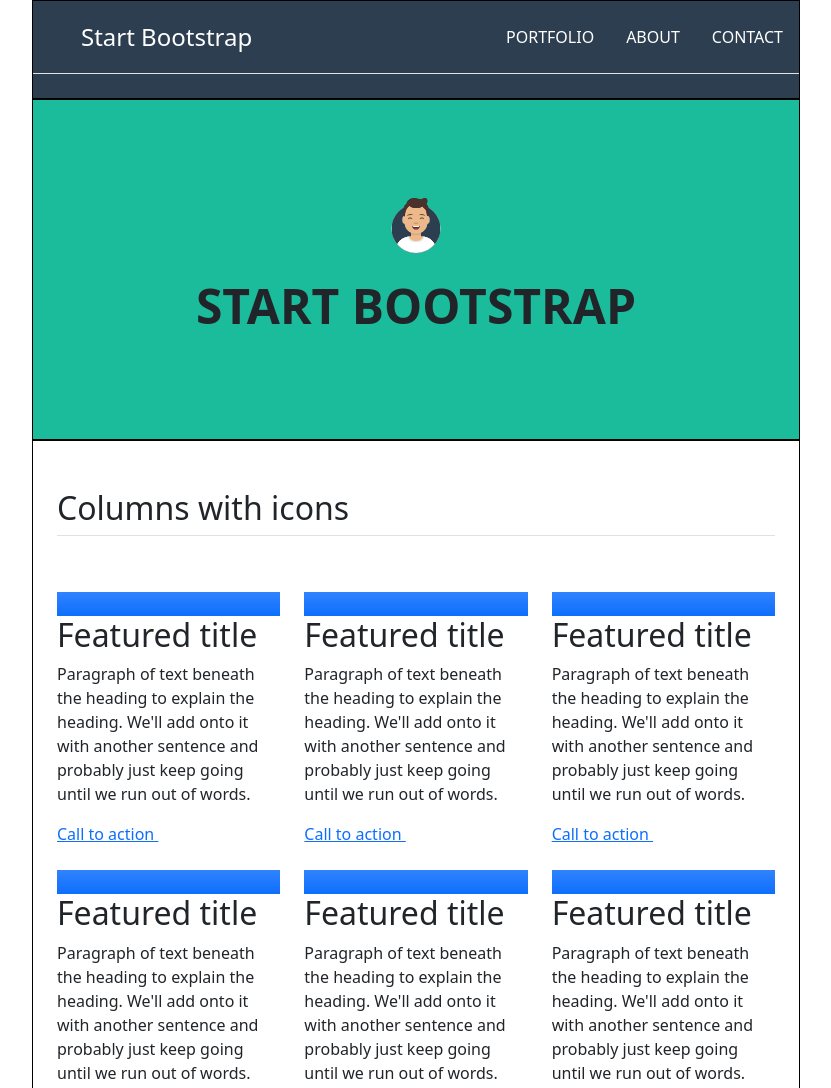
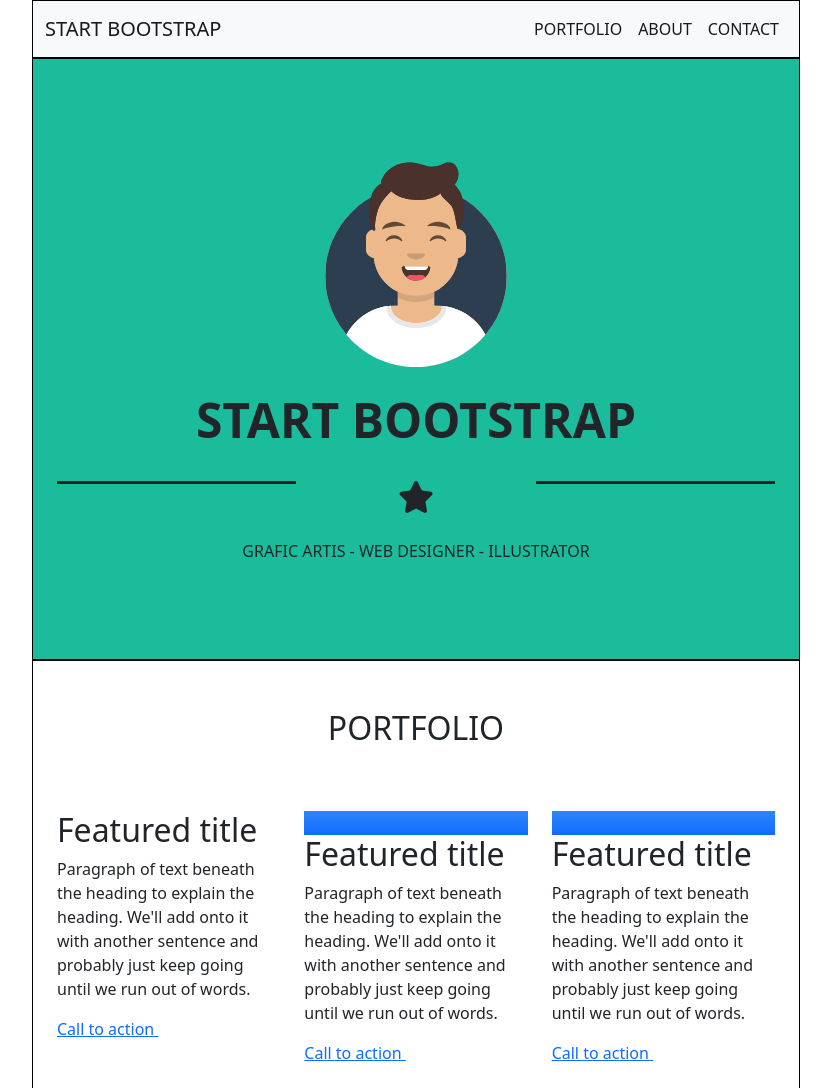
Before and after one commit to callagan70/html-css-bootstrap-freelancer, a plain HTML site: page index.html in a window 1280 px wide. Shown: the top 1088 px of the page, without its empty margins (224-1055 px from the left). Drawn offline with nearby package versions, Linux system fonts and the light colour scheme.

Commit message:
ODIO I FRAMEWORK... (crying)

```diff
--- a/index.html
+++ b/index.html
@@ -5,6 +5,7 @@
     <meta http-equiv="X-UA-Compatible" content="IE=edge">
     <meta name="viewport" content="width=device-width, initial-scale=1.0">
     <link href="https://cdn.jsdelivr.net/npm/bootstrap@5.0.2/dist/css/bootstrap.min.css" rel="stylesheet" integrity="sha384-EVSTQN3/azprG1Anm3QDgpJLIm9Nao0Yz1ztcQTwFspd3yD65VohhpuuCOmLASjC" crossorigin="anonymous">
+    <script src="https://kit.fontawesome.com/11759af7d1.js" crossorigin="anonymous"></script>
     <link rel="stylesheet" href="style.css">
     <title>ODIO LE LIBRERIE</title>
 </head>
@@ -14,55 +15,76 @@
 Write with VSC + ADD Comment Anchors -->
 
 <body>
+
 <header>
-    <div class="d-flex flex-wrap justify-content-center py-3 mb-4 border-bottom">
+    <nav class="navbar navbar-expand-lg navbar-light bg-light ">
+      <div class="container-fluid d-flex justify-content-between">
+        <div>
+          <a class="navbar-brand" href="#">START BOOTSTRAP</a>
+        </div>
+        <div>
 
-        <a href="/" class="d-flex align-items-center mb-3 mb-md-0 me-md-auto text-decoration-none text-dark">
-            <svg class="bi me-2" width="40" height="32">
-                <use xlink:href="#bootstrap"></use>
-            </svg>
-            <span class="fs-4 bianco">Start Bootstrap</span>
-        </a>
+        <button class="navbar-toggler" type="button" data-bs-toggle="collapse" data-bs-target="#navbarSupportedContent" aria-controls="navbarSupportedContent" aria-expanded="false" aria-label="Toggle navigation">
+          <span class="navbar-toggler-icon"></span>
+        </button>
 
-        <ul class="nav nav-pills">
-        <!-- <li class="nav-item"><a href="#" class="nav-link active" aria-current="page">Home</a></li> -->
-        <!-- <li class="nav-item"><a href="#" class="nav-link">Features</a></li> -->
+        <div class="collapse navbar-collapse" id="navbarSupportedContent">
+          <ul class="navbar-nav me-auto mb-2 mb-lg-0">
             <li class="nav-item">
-                <a href="#" class="nav-link bianco">PORTFOLIO</a>
+              <a class="nav-link active" aria-current="page" href="#">PORTFOLIO</a>
             </li>
             <li class="nav-item">
-                <a href="#" class="nav-link bianco" >ABOUT</a>
+              <a class="nav-link active" href="#">ABOUT</a>
             </li>
             <li class="nav-item">
-                <a href="#" class="nav-link bianco">CONTACT</a>
+              <a class="nav-link active">CONTACT</a>
             </li>
-        </ul>
-    </div>
+          </ul>
+        </div>
+        </div>
+      </div>
+    </nav>
 </header>
+
+
+
+
 <main>
     <!-- ANCHOR - Hero -->
     <section class="hero">
+
         <div class="px-4 py-5 my-5 text-center">
-            <img class="d-block mx-auto mb-4 immagine" src="./img/avatar.svg" alt="" width="72" height="57">
+            <img class="d-block mx-auto mb-4 immagine img-fluid" src="./img/avatar.svg" alt="" width="200" height="200">
             <h1 class="display-5 fw-bold">START BOOTSTRAP</h1>
-            <!-- <div class="col-lg-6 mx-auto">
-              <p class="lead mb-4">Quickly design and customize responsive mobile-first sites with Bootstrap, the world’s most popular front-end open source toolkit, featuring Sass variables and mixins, responsive grid system, extensive prebuilt components, and powerful JavaScript plugins.</p>
-              <div class="d-grid gap-2 d-sm-flex justify-content-sm-center">
-                <button type="button" class="btn btn-primary btn-lg px-4 gap-3">Primary button</button>
-                <button type="button" class="btn btn-outline-secondary btn-lg px-4">Secondary</button>
+              <br>
+            <div class="container">
+              <div class="row">
+                <div class="col bg bg-dark" style="height: 3px;"></div>
+
+                <div class="col">
+                  <i class="fa-solid fa-star star-dim"></i>
+                </div>
+                <div class="col bg-dark" style="height: 3px;"></div>
               </div>
-            </div> -->
+            </div>
+              <br>
+            <div>GRAFIC ARTIS - WEB DESIGNER - ILLUSTRATOR</div>
         </div>
+
+
+
     </section>
 
     <section class="s2">
         <div class="container px-4 py-5" id="featured-3">
-            <h2 class="pb-2 border-bottom">Columns with icons</h2>
+
+            <h2 class="pb-2 text-center">PORTFOLIO</h2>
+
             <div class="row g-4 py-5 row-cols-1 row-cols-lg-3">
               <div class="feature col">
-                <div class="feature-icon bg-primary bg-gradient">
+                <!-- <div class="feature-icon bg-primary bg-gradient">
                   <svg class="bi" width="1em" height="1em"><use xlink:href="#collection"></use></svg>
-                </div>
+                </div> -->
                 <h2>Featured title</h2>
                 <p>Paragraph of text beneath the heading to explain the heading. We'll add onto it with another sentence and probably just keep going until we run out of words.</p>
                 <a href="#" class="icon-link">
@@ -128,23 +150,19 @@ Write with VSC + ADD Comment Anchors -->
             </div>
           </div>
     </section>
+
     <section class="s3">
         <div class="container">
             <div class="row">
               <div class="col">
                 1 of 1
               </div>
-              <!-- <div class="col">
                 2 of 2
-              </div> -->
             </div>
             <div class="row">
               <div class="col">
                 1 of 2
               </div>
-              <!-- <div class="col">
-                2 of 3
-              </div> -->
               <div class="col">
                 2 of 2
               </div>
@@ -196,13 +214,6 @@ Write with VSC + ADD Comment Anchors -->
     </div>
 
     <div class="py-3 my-4 sotto-footer">
-        <!-- <ul class="nav justify-content-center border-bottom pb-3 mb-3">
-          <li class="nav-item"><a href="#" class="nav-link px-2 text-muted">Home</a></li>
-          <li class="nav-item"><a href="#" class="nav-link px-2 text-muted">Features</a></li>
-          <li class="nav-item"><a href="#" class="nav-link px-2 text-muted">Pricing</a></li>
-          <li class="nav-item"><a href="#" class="nav-link px-2 text-muted">FAQs</a></li>
-          <li class="nav-item"><a href="#" class="nav-link px-2 text-muted">About</a></li>
-        </ul> -->
         <p class="text-center text-muted">Copyright © Your Website 2019</p>
     </div>
 
--- a/style.css
+++ b/style.css
@@ -23,14 +23,13 @@ header div>a>span{
     color: white;
 }
 
-.bianco{
-    color: white;
+.star-dim{
+    font-size: 2em;
 }
 
-/* .immagine{
-    width: 1000px;
-
-} */
+.linea{
+    background-color: black;
+}
 
 .s2,
 .s4,
```
